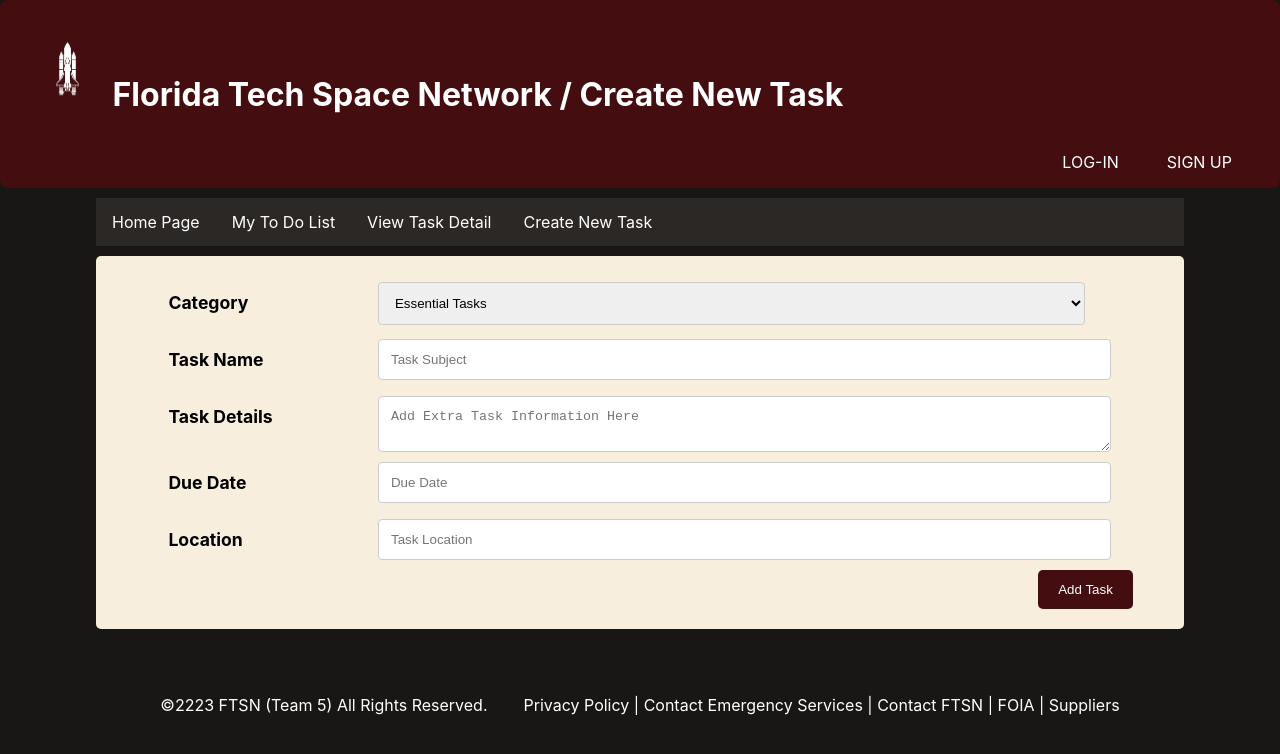
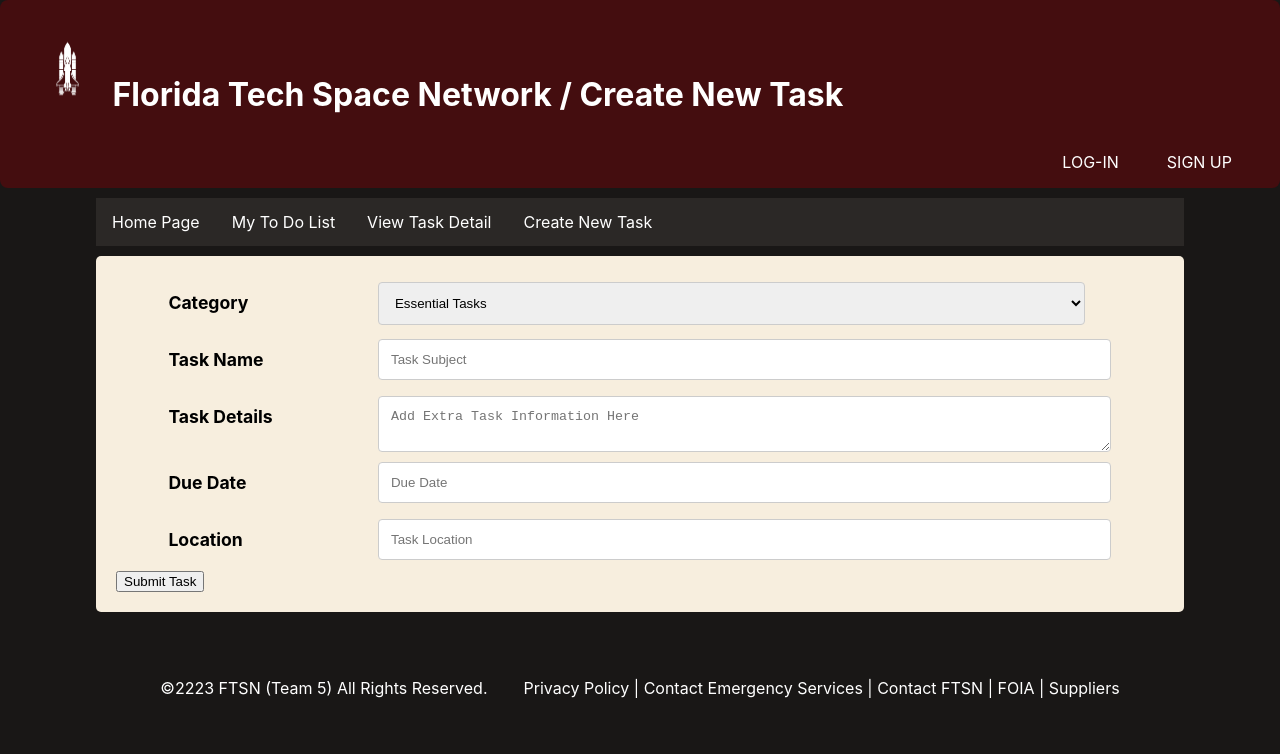
Before and after one commit to AXRegister/Milestone2_Group5_v3, a React (Create React App) app: page /CreateNew in a window 1280 px wide. Shown: the top 754 px of the page. Built offline with nearby package versions, Linux system fonts and the light colour scheme.

Commit message:
Added JSON return for New Task

```diff
--- a/src/createNew.js
+++ b/src/createNew.js
@@ -2,6 +2,28 @@ import './style.css'
 import Nav from './Nav'
 import logo from './rocketship.jpg'
 import { Route } from 'react-router-dom';
+
+function newTask() {
+    let category = document.getElementById("category").value
+    let taskName = document.getElementById("tname").value
+    let taskDetails = document.getElementById("tinfo").value
+    let dueDate = document.getElementById("ddate").value
+    let location = document.getElementById("loc").value
+
+    var newTask =
+      {
+        "category": category,
+        "taskName": taskName,
+        "taskDetails": taskDetails,
+        "dueDate": dueDate,
+        "location": location,
+      }
+
+
+    console.log(newTask)
+    console.log(JSON.stringify(newTask))
+}
+
 function CreateNew() {
     return (
 
@@ -20,7 +42,7 @@ function CreateNew() {
         <Nav style={{display: 'block'}}></Nav>
 
             <div class="container">
-                <form action="detail">
+                <form>
 
                 <div class="row">
                     <div class="col-25">
@@ -28,9 +50,9 @@ function CreateNew() {
                     </div>
                     <div class="col-75">
                       <select id="category" name="category">
-                        <option value="important">Essential Tasks</option>
-                        <option value="non_important">Side Tasks</option>
-                        <option value="misc">Miscellaneous Tasks</option>
+                        <option value="Essential Tasks">Essential Tasks</option>
+                        <option value="Side Tasks">Side Tasks</option>
+                        <option value="Miscellaneous Tasks">Miscellaneous Tasks</option>
                       </select>
                     </div>
                 </div>
@@ -73,7 +95,8 @@ function CreateNew() {
                 </div>
 
                 <div class="row">
-                    <input type="submit" value="Add Task"/>
+                    <button onClick={newTask}>Submit Task</button>
+                    {/* <input type="submit" value="Add Task"/> */}
                 </div>
 
                 </form>
```
